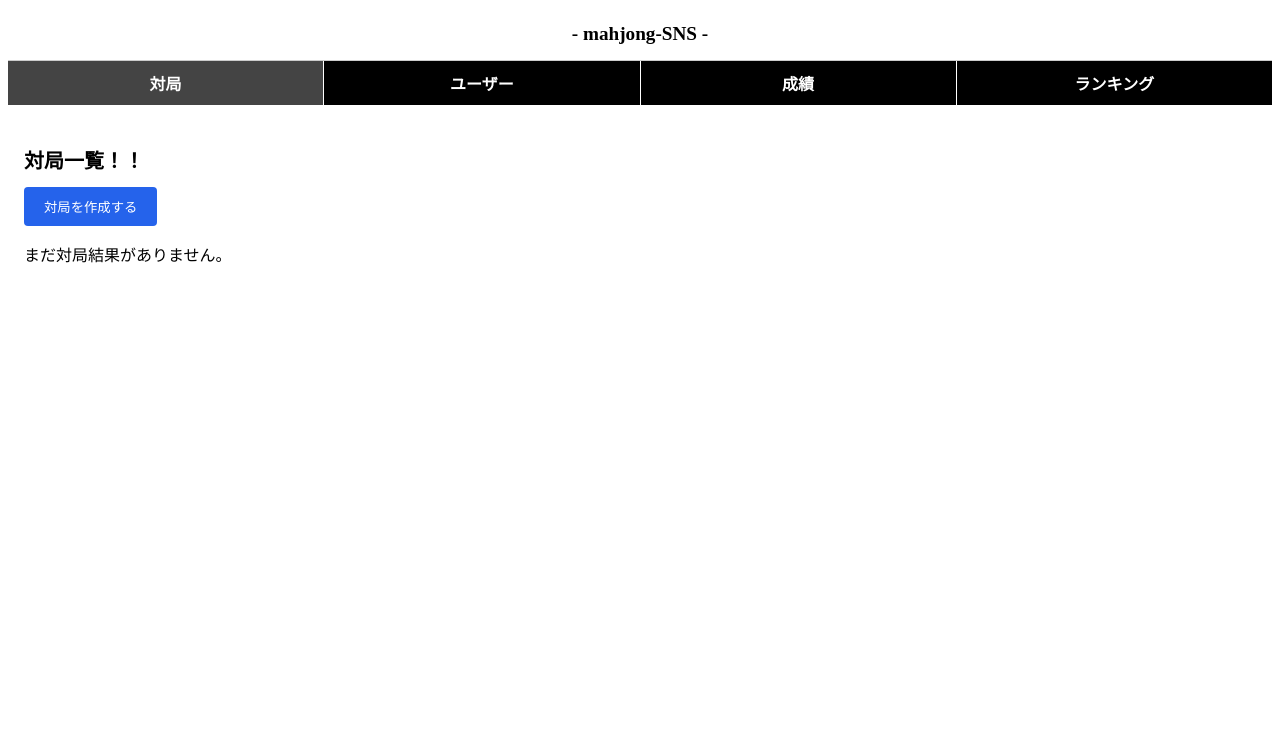
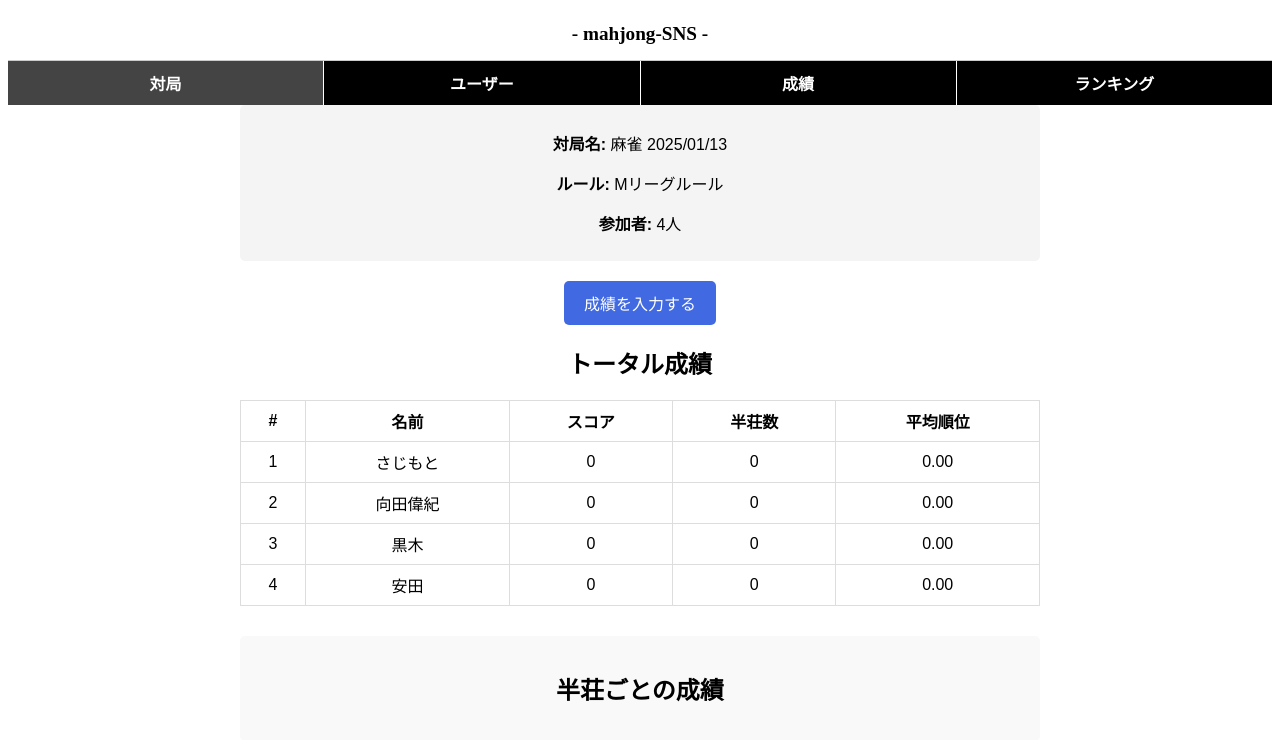
Before and after one commit to sajimo212/mahjong-sns, a Next.js app: page /game in a window 1280 px wide. Shown: the top 740 px of the page. Built offline with nearby package versions, Linux system fonts and the light colour scheme.

Commit message:
feat: game-status

```diff
--- a/src/app/game/GamePage.module.css
+++ b/src/app/game/GamePage.module.css
@@ -1,59 +1,112 @@
 .container {
-    padding: 16px;
-  }
+  font-family: Arial, sans-serif;
+  max-width: 800px;
+  margin: auto;
+  text-align: center;
+}
 
-  .videoContainer {
-    background-color: #e2e8f0;
-    padding: 16px;
-    border-radius: 8px;
-  }
+.infoPanel {
+  background: #f4f4f4;
+  padding: 10px;
+  margin-bottom: 20px;
+  border-radius: 5px;
+}
 
-  .video {
-    width: 100%;
-    height: 200px;
-    border: none;
-    border-radius: 8px;
-  }
+.mainButton {
+  background: #4169e1;
+  color: white;
+  padding: 10px 20px;
+  border: none;
+  cursor: pointer;
+  font-size: 16px;
+  border-radius: 5px;
+}
 
-  .videoText {
-    text-align: center;
-    font-weight: bold;
-    margin-top: 8px;
-  }
+.rankingTable {
+  margin-top: 20px;
+}
 
-  .createButton {
-    width: 100%;
-    padding: 12px;
-    background-color: #2563eb;
-    color: #fff;
-    border: none;
-    border-radius: 8px;
-    font-size: 16px;
-    font-weight: bold;
-    cursor: pointer;
-    margin-top: 16px;
-  }
+.rankingTable table {
+  width: 100%;
+  border-collapse: collapse;
+}
 
-  .createButton:hover {
-    background-color: #1e40af;
-  }
+.rankingTable th, .rankingTable td {
+  border: 1px solid #ddd;
+  padding: 8px;
+}
 
-  .title {
-    font-size: 1.25rem;
-    font-weight: bold;
-    margin-top: 24px;
-  }
+.historyTable {
+  margin-top: 30px;
+  background: #f9f9f9;
+  padding: 15px;
+  border-radius: 5px;
+}
 
-  .message {
-    color: #6b7280;
-    margin-top: 8px;
-  }
+.gameRecord {
+  background: white;
+  padding: 10px;
+  margin-bottom: 15px;
+  border-radius: 5px;
+  border: 1px solid #ddd;
+  text-align: left;
+}
 
-  .button {
-    background-color: #2563eb;
-    color: white;
-    padding: 10px 20px;
-    border: none;
-    border-radius: 4px;
-    cursor: pointer;
-  }
+.gameRecord h3 {
+  font-size: 16px;
+  margin-bottom: 5px;
+}
+
+.gameRecord table {
+  width: 100%;
+  border-collapse: collapse;
+}
+
+.gameRecord th, .gameRecord td {
+  border: 1px solid #ddd;
+  padding: 5px;
+  text-align: center;
+}
+
+.modal {
+  position: fixed;
+  top: 0;
+  left: 0;
+  width: 100%;
+  height: 100%;
+  background: rgba(0, 0, 0, 0.5);
+  display: flex;
+  justify-content: center;
+  align-items: center;
+}
+
+.modalContent {
+  background: white;
+  padding: 20px;
+  border-radius: 5px;
+  text-align: center;
+}
+
+.inputGroup {
+  margin: 10px 0;
+}
+
+.submitButton {
+  background: #4169e1;
+  color: white;
+  padding: 10px;
+  border: none;
+  cursor: pointer;
+  margin-top: 10px;
+  border-radius: 5px;
+}
+
+.cancelButton {
+  background: #ff4d4d;
+  color: white;
+  padding: 10px;
+  border: none;
+  cursor: pointer;
+  margin-top: 10px;
+  border-radius: 5px;
+}
--- a/src/app/game/page.tsx
+++ b/src/app/game/page.tsx
@@ -1,11 +1,162 @@
+"use client"
 import styles from "./GamePage.module.css";
+import { useState } from "react";
+
+const games = {
+  id: "",
+  type: "",
+  cnt: 4,
+  date: "",
+  players: [],
+  total_scores: [],
+  children: [],
+  played_cnt: [],
+  order_ave: [],
+}
+
+const game = {
+  id: "",
+  players: [],
+  score: [],
+  date: "",
+  num: 1,
+  parent: "",
+  orders: []
+}
 
 export default function GamePage() {
+  const [showModal, setShowModal] = useState(false);
+  const [results, setResults] = useState([
+    { name: "さじもと", score: 0.0, rounds: 0, avg: 0.0 },
+    { name: "向田偉紀", score: 0.0, rounds: 0, avg: 0.0 },
+    { name: "黒木", score: 0.0, rounds: 0, avg: 0.0 },
+    { name: "安田", score: 0.0, rounds: 0, avg: 0.0 },
+  ]);
+
+  const [inputScores, setInputScores] = useState({});
+  const [gameHistory, setGameHistory] = useState([]);
+
+  const handleInputChange = (name, value) => {
+    setInputScores({ ...inputScores, [name]: parseFloat(value) || 0 });
+  };
+
+  const handleSubmit = () => {
+    let updatedResults = results.map((player) => ({
+      ...player,
+      score: player.score + (inputScores[player.name] || 0),
+      rounds: player.rounds + 1,
+    }));
+
+    updatedResults.sort((a, b) => b.score - a.score);
+
+    // 平均順位の計算
+    const updatedGameHistory = [{ id: gameHistory.length + 1, date: new Date().toLocaleString(), scores: { ...inputScores } }, ...gameHistory];
+
+    updatedResults = updatedResults.map((player) => {
+      let totalRank = 0;
+      let gamesPlayed = 0;
+
+      updatedGameHistory.forEach((game) => {
+        const sortedScores = Object.entries(game.scores).sort(([, a], [, b]) => b - a);
+        const rank = sortedScores.findIndex(([name]) => name === player.name) + 1;
+        if (rank > 0) {
+          totalRank += rank;
+          gamesPlayed++;
+        }
+      });
+
+      return {
+        ...player,
+        avg: gamesPlayed > 0 ? totalRank / gamesPlayed : 0.0,
+      };
+    });
+
+    setResults(updatedResults);
+    setGameHistory(updatedGameHistory);
+    setShowModal(false);
+  };
+
   return (
     <div className={styles.container}>
-    <h1 className={styles.title}>対局一覧！！</h1>
-    <button className={styles.button}>対局を作成する</button>
-    <p className={styles.info}>まだ対局結果がありません。</p>
+      <div className={styles.infoPanel}>
+        <p><strong>対局名:</strong> 麻雀 2025/01/13</p>
+        <p><strong>ルール:</strong> Mリーグルール</p>
+        <p><strong>参加者:</strong> 4人</p>
+      </div>
+      <button className={styles.mainButton} onClick={() => setShowModal(true)}>
+        成績を入力する
+      </button>
+      <div className={styles.rankingTable}>
+        <h2>トータル成績</h2>
+        <table>
+          <thead>
+            <tr>
+              <th>#</th>
+              <th>名前</th>
+              <th>スコア</th>
+              <th>半荘数</th>
+              <th>平均順位</th>
+            </tr>
+          </thead>
+          <tbody>
+            {results.map((player, index) => (
+              <tr key={player.name}>
+                <td>{index + 1}</td>
+                <td>{player.name}</td>
+                <td>{player.score}</td>
+                <td>{player.rounds}</td>
+                <td>{player.avg.toFixed(2)}</td>
+              </tr>
+            ))}
+          </tbody>
+        </table>
+      </div>
+      <div className={styles.historyTable}>
+        <h2>半荘ごとの成績</h2>
+        {gameHistory.map((game, index) => (
+          <div key={game.id} className={styles.gameRecord}>
+            <h3>{gameHistory.length - index} : {game.date}</h3>
+            <table>
+              <thead>
+                <tr>
+                  <th>順位</th>
+                  <th>名前</th>
+                  <th>スコア</th>
+                </tr>
+              </thead>
+              <tbody>
+                {Object.entries(game.scores)
+                  .sort(([, a], [, b]) => b - a)
+                  .map(([name, score], i) => (
+                    <tr key={name}>
+                      <td>{i + 1}</td>
+                      <td>{name}</td>
+                      <td>{score}</td>
+                    </tr>
+                  ))}
+              </tbody>
+            </table>
+          </div>
+        ))}
+      </div>
+      {showModal && (
+        <div className={styles.modal}>
+          <div className={styles.modalContent}>
+            <h3>成績入力</h3>
+            {results.map((player) => (
+              <div key={player.name} className={styles.inputGroup}>
+                <label>{player.name}</label>
+                <input
+                  type="number"
+                  onChange={(e) => handleInputChange(player.name, e.target.value)}
+                />
+              </div>
+            ))}
+            <button className={styles.submitButton} onClick={handleSubmit}>入力する</button>
+            <button className={styles.cancelButton} onClick={() => setShowModal(false)}>キャンセル</button>
+          </div>
+        </div>
+      )}
     </div>
   );
 }
```
